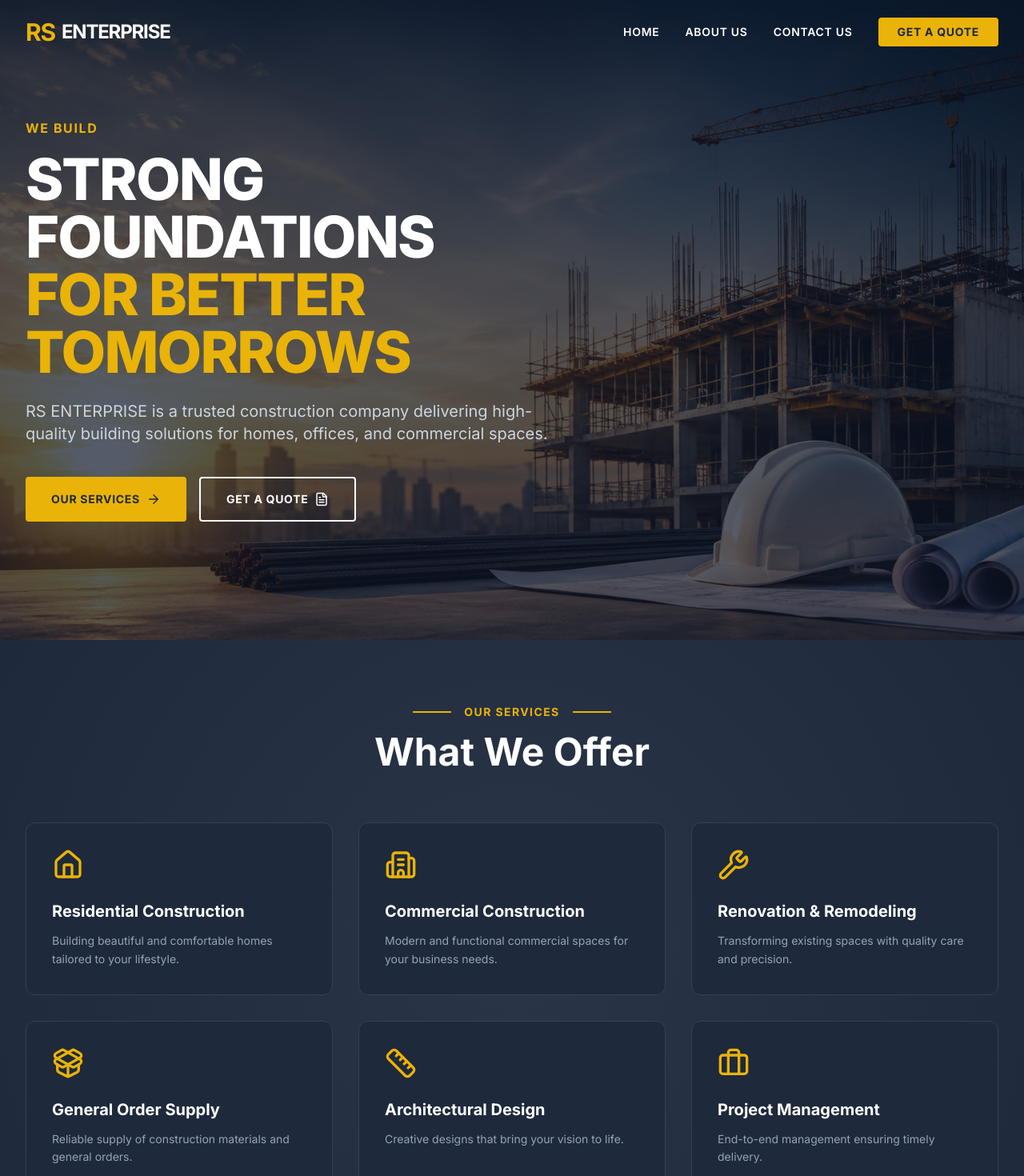
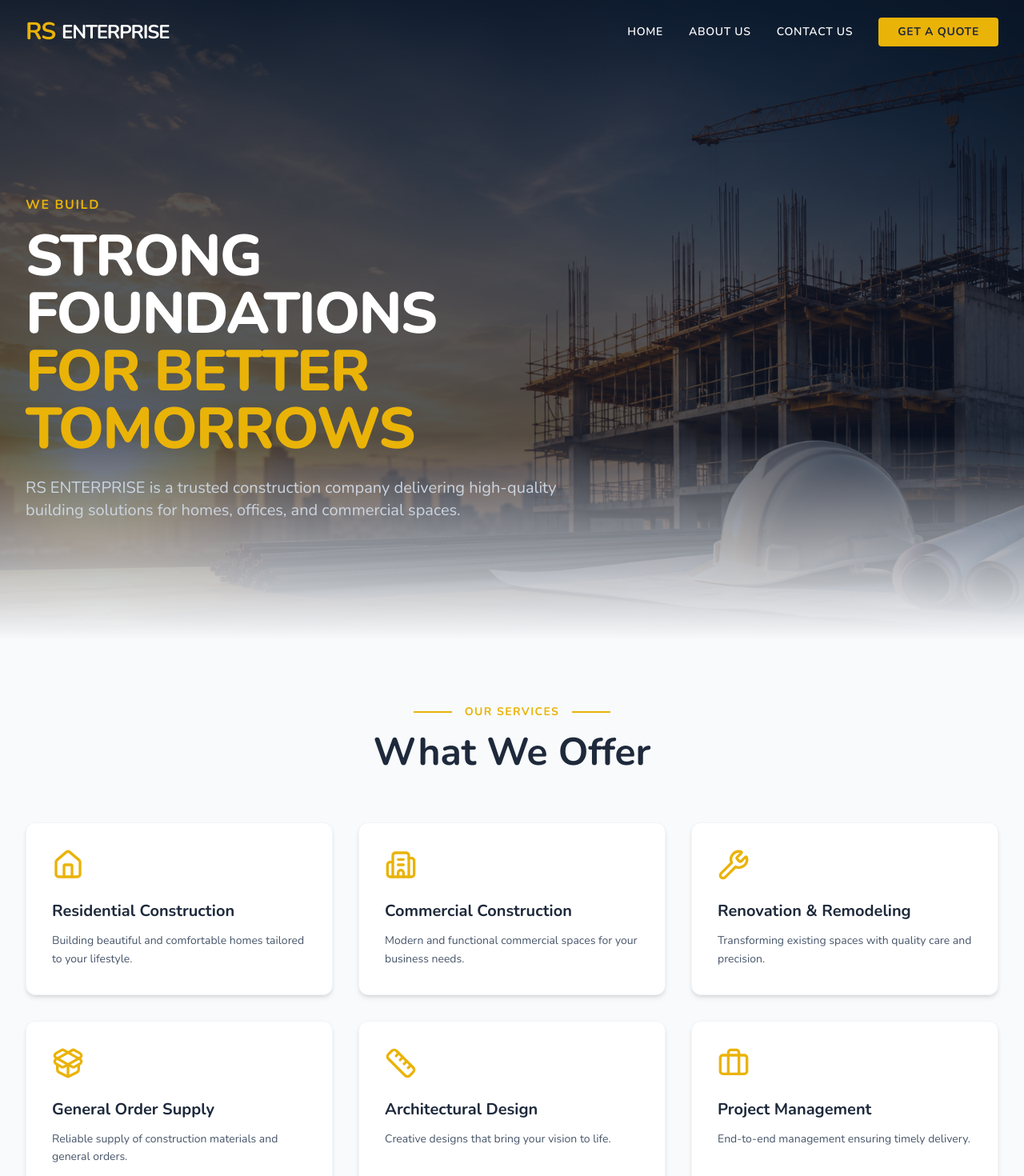
Before and after one commit to Rahulpal349/RS-Enterprise, a Next.js app: page / in a window 1280 px wide. Shown: the top 1470 px of the page at 80% size. Built offline with nearby package versions, Linux system fonts and the light colour scheme.

Commit message:
feat: implement core UI components including Hero, Services, Footer, and Navbar sections

```diff
--- a/src/app/layout.tsx
+++ b/src/app/layout.tsx
@@ -1,10 +1,10 @@
 import type { Metadata } from "next";
-import { Inter } from "next/font/google";
+import { Nunito } from "next/font/google";
 import "./globals.css";
 import Navbar from "@/components/Navbar";
 import Footer from "@/components/Footer";
 
-const inter = Inter({ subsets: ["latin"] });
+const nunito = Nunito({ subsets: ["latin"] });
 
 export const metadata: Metadata = {
   title: "RS Enterprise - Civil Construction & General Order Supplier",
@@ -18,7 +18,7 @@ export default function RootLayout({
 }>) {
   return (
     <html lang="en" className="scroll-smooth" suppressHydrationWarning>
-      <body className={inter.className}>
+      <body className={nunito.className}>
         <Navbar />
         {children}
         <Footer />
--- a/src/components/Footer.tsx
+++ b/src/components/Footer.tsx
@@ -21,8 +21,19 @@ const TwitterIcon = ({ size = 20 }) => (
 
 export default function Footer() {
   return (
-    <footer className="bg-secondary text-white pt-16 pb-8 border-t-[10px] border-primary">
-      <div className="max-w-7xl mx-auto px-4 sm:px-6 lg:px-8">
+    <footer className="relative text-white pt-16 pb-8 border-t-[10px] border-primary overflow-hidden">
+      {/* Background Image Placeholder */}
+      <div
+        className="absolute inset-0 bg-cover bg-center bg-no-repeat"
+        style={{
+          backgroundImage: "url('/footer-bg.jpg')", // Ensure footer-bg.jpg exists in public folder
+          backgroundColor: "#1e293b" // Fallback color
+        }}
+      >
+        <div className="absolute inset-0 bg-slate-900/80"></div> {/* Dark Overlay for text readability */}
+      </div>
+
+      <div className="max-w-7xl mx-auto px-4 sm:px-6 lg:px-8 relative z-10">
 
         <div className="grid grid-cols-1 md:grid-cols-2 lg:grid-cols-4 gap-12 mb-12">
 
@@ -44,10 +55,10 @@ export default function Footer() {
             <h4 className="text-primary font-bold uppercase tracking-widest text-sm mb-6">Quick Links</h4>
             <ul className="space-y-3 text-sm text-slate-400">
               <li><Link href="/" className="hover:text-white transition-colors">Home</Link></li>
-              <li><Link href="#about" className="hover:text-white transition-colors">About Us</Link></li>
+              <li><Link href="/about" className="hover:text-white transition-colors">About Us</Link></li>
               <li><Link href="#services" className="hover:text-white transition-colors">Services</Link></li>
               <li><Link href="#projects" className="hover:text-white transition-colors">Projects</Link></li>
-              <li><Link href="#contact" className="hover:text-white transition-colors">Contact Us</Link></li>
+              <li><Link href="/quote" className="hover:text-white transition-colors">Contact Us</Link></li>
             </ul>
           </div>
 
--- a/src/components/Hero.tsx
+++ b/src/components/Hero.tsx
@@ -5,7 +5,7 @@ import Link from "next/link";
 
 export default function Hero() {
   return (
-    <section className="relative w-full h-screen min-h-[600px] flex items-center justify-center overflow-hidden">
+    <section className="relative w-full h-screen min-h-[600px] flex items-center justify-center overflow-hidden pt-24">
       {/* Background Image Placeholder */}
       <div
         className="absolute inset-0 bg-cover bg-center bg-no-repeat"
@@ -14,7 +14,9 @@ export default function Hero() {
           backgroundColor: "#1e293b" // Fallback color
         }}
       >
-        <div className="absolute inset-0 bg-slate-900/70"></div> {/* Overlay */}
+        <div className="absolute inset-0 bg-slate-900/70"></div> {/* Dark Overlay */}
+        {/* Gradient Mask to blend with the next section (slate-50) */}
+        <div className="absolute bottom-0 left-0 w-full h-64 bg-gradient-to-t from-slate-50 to-transparent pointer-events-none"></div>
       </div>
 
       <div className="relative z-10 max-w-7xl mx-auto px-4 sm:px-6 lg:px-8 w-full">
@@ -32,27 +34,9 @@ export default function Hero() {
             <span className="text-primary">FOR BETTER TOMORROWS</span>
           </h1>
 
-          <p className="text-slate-300 text-lg md:text-xl mb-10 max-w-2xl leading-relaxed">
+          <p className="text-slate-300 text-lg md:text-xl max-w-2xl leading-relaxed">
             RS ENTERPRISE is a trusted construction company delivering high-quality building solutions for homes, offices, and commercial spaces.
           </p>
-
-          <div className="flex flex-col sm:flex-row gap-4">
-            <Link
-              href="#services"
-              className="bg-primary text-secondary font-bold py-4 px-8 rounded flex items-center justify-center gap-2 hover:bg-yellow-400 transition-colors uppercase tracking-wider text-sm"
-            >
-              Our Services
-              <ArrowRight size={18} />
-            </Link>
-
-            <Link
-              href="/quote"
-              className="bg-transparent border-2 border-white text-white font-bold py-4 px-8 rounded flex items-center justify-center gap-2 hover:bg-white hover:text-secondary transition-colors uppercase tracking-wider text-sm"
-            >
-              Get a Quote
-              <FileText size={18} />
-            </Link>
-          </div>
         </motion.div>
       </div>
     </section>
--- a/src/components/Navbar.tsx
+++ b/src/components/Navbar.tsx
@@ -1,18 +1,20 @@
 "use client";
 import { useState, useEffect } from "react";
 import Link from "next/link";
+import { usePathname } from "next/navigation";
 import { Menu, X } from "lucide-react";
 import { motion, AnimatePresence } from "framer-motion";
 
 const navLinks = [
   { name: "Home", href: "/" },
-  { name: "About Us", href: "#about" },
-  { name: "Contact Us", href: "#contact" },
+  { name: "About Us", href: "/about" },
+  { name: "Contact Us", href: "/quote" },
 ];
 
 export default function Navbar() {
   const [isOpen, setIsOpen] = useState(false);
   const [scrolled, setScrolled] = useState(false);
+  const pathname = usePathname();
 
   useEffect(() => {
     const handleScroll = () => {
@@ -22,11 +24,14 @@ export default function Navbar() {
     return () => window.removeEventListener("scroll", handleScroll);
   }, []);
 
+  const isHome = pathname === "/";
+  const navClass = (scrolled || !isHome)
+    ? "bg-secondary text-white shadow-lg"
+    : "bg-transparent text-white";
+
   return (
     <nav
-      className={`fixed top-0 w-full z-50 transition-all duration-300 ${
-        scrolled ? "bg-secondary text-white shadow-lg" : "bg-transparent text-white"
-      }`}
+      className={`fixed top-0 w-full z-50 transition-all duration-300 ${navClass}`}
     >
       <div className="max-w-7xl mx-auto px-4 sm:px-6 lg:px-8">
         <div className="flex justify-between items-center h-20">
--- a/src/components/Services.tsx
+++ b/src/components/Services.tsx
@@ -37,8 +37,7 @@ const services = [
 
 export default function Services() {
   return (
-    <section id="services" className="py-20 bg-secondary text-white relative">
-      <div className="absolute inset-0 opacity-10 bg-[radial-gradient(circle_at_center,_var(--tw-gradient-stops))] from-slate-400 to-transparent"></div>
+    <section id="services" className="py-20 bg-slate-50 text-secondary relative">
 
       <div className="max-w-7xl mx-auto px-4 sm:px-6 lg:px-8 relative z-10">
 
@@ -61,11 +60,11 @@ export default function Services() {
               whileInView={{ opacity: 1, scale: 1 }}
               viewport={{ once: true }}
               transition={{ duration: 0.5, delay: index * 0.1 }}
-              className="bg-slate-800 p-8 rounded-xl border border-slate-700 hover:border-primary transition-colors group"
+              className="bg-white p-8 rounded-xl shadow-md border border-slate-100 hover:shadow-xl hover:border-primary transition-all group"
             >
               <div className="text-primary mb-6">{service.icon}</div>
               <h4 className="text-xl font-bold mb-3">{service.title}</h4>
-              <p className="text-slate-400 text-sm leading-relaxed">{service.description}</p>
+              <p className="text-slate-600 text-sm leading-relaxed">{service.description}</p>
             </motion.div>
           ))}
         </div>
```
